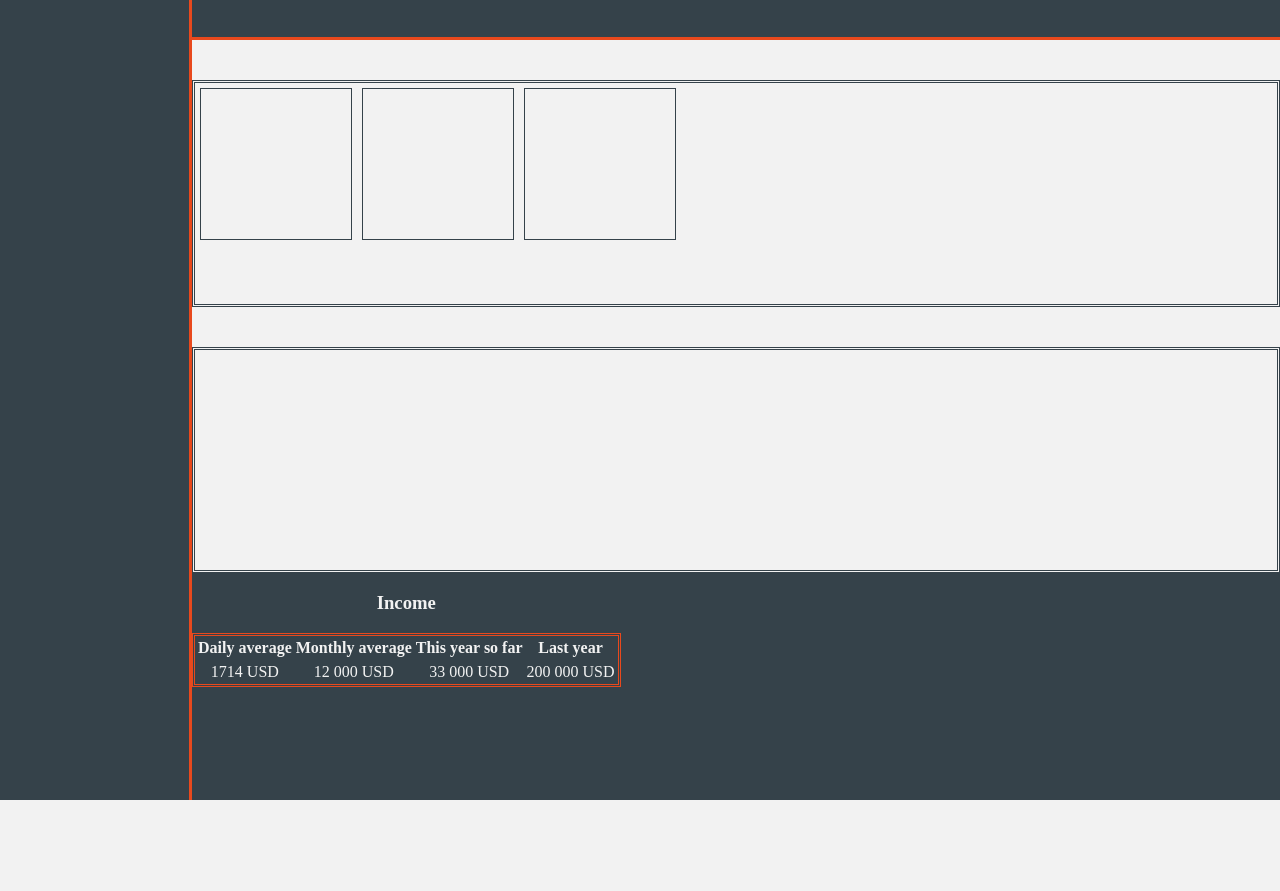
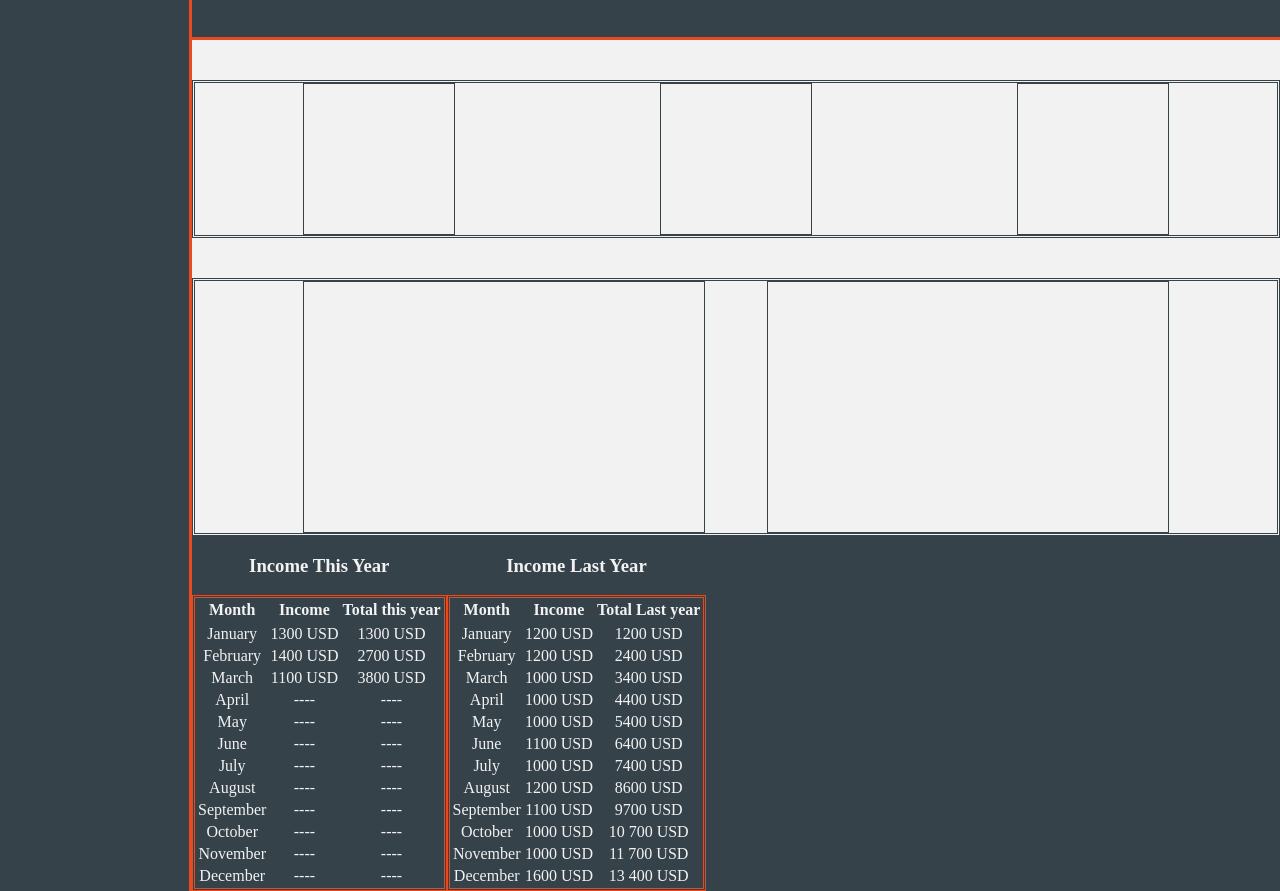
Before and after one commit to paalk93/Webshop, a plain HTML site: page Pages/Admin/dashboard.html in a window 1280 px wide. Before the commit the page ends 800 px from the top, so only its background shows below. Drawn offline with Linux system fonts and the light colour scheme.

Commit message:
Linked login button to user page. Finished admin dashboard page. Changed the name of some utllity classes for better overview.

```diff
--- a/CSS/components.css
+++ b/CSS/components.css
@@ -37,5 +37,9 @@
   height:150px;
   width:150px;
   border: solid 1px #35424a;
-  margin:5px;
 }
+.box-dashboard-large{
+  height:250px;
+  width:400px;
+  border: solid 1px #35424a;
+}
--- a/CSS/utillity.css
+++ b/CSS/utillity.css
@@ -24,17 +24,17 @@ a{
   margin-left:1px;
   margin-right:auto;
 }
-.margin-center{
+.margin-center-auto{
   margin-left:auto;
   margin-right:auto;
 }
 .margin-button-fix{
   margin-right:5px;
 }
-.margin-left{
+.margin-left10{
   margin-left:10%;
 }
-.margin-right{
+.margin-right10{
   margin-right:10%;
 }
 .padding-top{
--- a/Pages/Admin/dashboard.html
+++ b/Pages/Admin/dashboard.html
@@ -24,39 +24,184 @@
       </div>
 
       <div class="grid-area-admin-top border-2">
-        <div class="flex-container-row height100">
-          <div class="box-dashboard-small"></div>
-          <div class="box-dashboard-small margin-center"></div>
-          <div class="box-dashboard-small"></div>
+        <div class="flex-container-row height100 flex-justify-center">
+          <div class="margin-left10">
+            <div class="box-dashboard-small"></div>
+          </div>
+          <div class="margin-center-auto">
+            <div class="box-dashboard-small"></div>
+          </div>
+          <div class="margin-right10">
+            <div class="box-dashboard-small"></div>
+          </div>
         </div>
       </div>
 
       <div class="grid-area-admin-middle border-2">
+        <div class="flex-container-row height100 flex-justify-center">
+          <div class="margin-left10">
+            <div class="box-dashboard-large"></div>
+          </div>
+          <div class="margin-center-auto"></div>
+          <div class="margin-right10">
+            <div class="box-dashboard-large"></div>
+          </div>
+        </div>
       </div>
 
       <div class="grid-area-admin-bottom background-secondary">
         <div class="flex-container-row height100">
+
           <div class="text-align-center secondary">
             <table class="border">
               <thead>
                 <tr>
-                  <h3>Income</h3>
-                  <th>Daily average</th>
-                  <th>Monthly average</th>
-                  <th>This year so far</th>
-                  <th>Last year</th>
+                  <h3>Income This Year</h3>
+                  <th>Month</th>
+                  <th>Income</th>
+                  <th>Total this year</th>
                 <tr>
                </thead>
                <tbody>
                  <tr>
-                   <td>1714 USD</td>
-                   <td>12 000 USD</td>
-                   <td>33 000 USD</td>
-                   <td>200 000 USD</td>
+                   <td>January</td>
+                   <td>1300 USD</td>
+                   <td>1300 USD</td>
+                 </tr>
+                 <tr>
+                   <td>February</td>
+                   <td>1400 USD</td>
+                   <td>2700 USD</td>
+                 </tr>
+                 <tr>
+                   <td>March</td>
+                   <td>1100 USD</td>
+                   <td>3800 USD</td>
+                 </tr>
+                 <tr>
+                   <td>April</td>
+                   <td>----</td>
+                   <td>----</td>
+                 </tr>
+                 <tr>
+                   <td>May</td>
+                   <td>----</td>
+                   <td>----</td>
+                 </tr>
+                 <tr>
+                   <td>June</td>
+                   <td>----</td>
+                   <td>----</td>
+                 </tr>
+                 <tr>
+                   <td>July</td>
+                   <td>----</td>
+                   <td>----</td>
+                 </tr>
+                 <tr>
+                   <td>August</td>
+                   <td>----</td>
+                   <td>----</td>
+                 </tr>
+                 <tr>
+                   <td>September</td>
+                   <td>----</td>
+                   <td>----</td>
+                 </tr>
+                 <tr>
+                   <td>October</td>
+                   <td>----</td>
+                   <td>----</td>
+                 </tr>
+                 <tr>
+                   <td>November</td>
+                   <td>----</td>
+                   <td>----</td>
+                 </tr>
+                 <tr>
+                   <td>December</td>
+                   <td>----</td>
+                   <td>----</td>
                  </tr>
                </tbody>
              </table>
           </div>
+
+          <div class="text-align-center secondary">
+            <table class="border">
+              <thead>
+                <tr>
+                  <h3>Income Last Year</h3>
+                  <th>Month</th>
+                  <th>Income</th>
+                  <th>Total Last year</th>
+                <tr>
+               </thead>
+               <tbody>
+                 <tr>
+                   <td>January</td>
+                   <td>1200 USD</td>
+                   <td>1200 USD</td>
+                 </tr>
+                 <tr>
+                   <td>February</td>
+                   <td>1200 USD</td>
+                   <td>2400 USD</td>
+                 </tr>
+                 <tr>
+                   <td>March</td>
+                   <td>1000 USD</td>
+                   <td>3400 USD</td>
+                 </tr>
+                 <tr>
+                   <td>April</td>
+                   <td>1000 USD</td>
+                   <td>4400 USD</td>
+                 </tr>
+                 <tr>
+                   <td>May</td>
+                   <td>1000 USD</td>
+                   <td>5400 USD</td>
+                 </tr>
+                 <tr>
+                   <td>June</td>
+                   <td>1100 USD</td>
+                   <td>6400 USD</td>
+                 </tr>
+                 <tr>
+                   <td>July</td>
+                   <td>1000 USD</td>
+                   <td>7400 USD</td>
+                 </tr>
+                 <tr>
+                   <td>August</td>
+                   <td>1200 USD</td>
+                   <td>8600 USD</td>
+                 </tr>
+                 <tr>
+                   <td>September</td>
+                   <td>1100 USD</td>
+                   <td>9700 USD</td>
+                 </tr>
+                 <tr>
+                   <td>October</td>
+                   <td>1000 USD</td>
+                   <td>10 700 USD</td>
+                 </tr>
+                 <tr>
+                   <td>November</td>
+                   <td>1000 USD</td>
+                   <td>11 700 USD</td>
+                 </tr>
+                 <tr>
+                   <td>December</td>
+                   <td>1600 USD</td>
+                   <td>13 400 USD</td>
+                 </tr>
+               </tbody>
+             </table>
+          </div>
+
         </div>
       </div>
 
```
Also changed, not shown: Pages/login.html (+4 -2 lines), index.html (+3 -3 lines).
